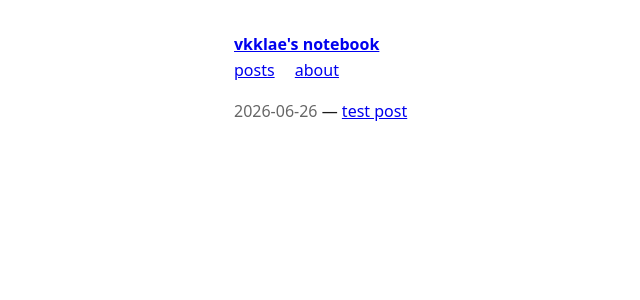
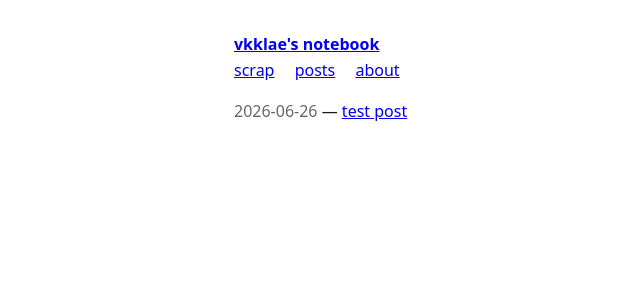
Before and after one commit to vkklae/vkklae.github.io, a Jekyll site: the page built from index.html, in a window 1280 px wide. Shown: the top 300 px of the page, without its empty margins (70-710 px from the left). Built offline with Jekyll 4.4.1, drawn with Linux system fonts in a browser that asks for light colours.

Commit message:
Update default.html

```diff
--- a/_layouts/default.html
+++ b/_layouts/default.html
@@ -19,6 +19,7 @@
   <header>
     <strong><a href="{{ '/' | relative_url }}">{{ site.title }}</a></strong>
     <nav>
+      <a href="{{ '/scrap/' | relative_url }}">scrap</a>
       <a href="{{ '/' | relative_url }}">posts</a>
       <a href="{{ '/about/' | relative_url }}">about</a>
     </nav>
```
